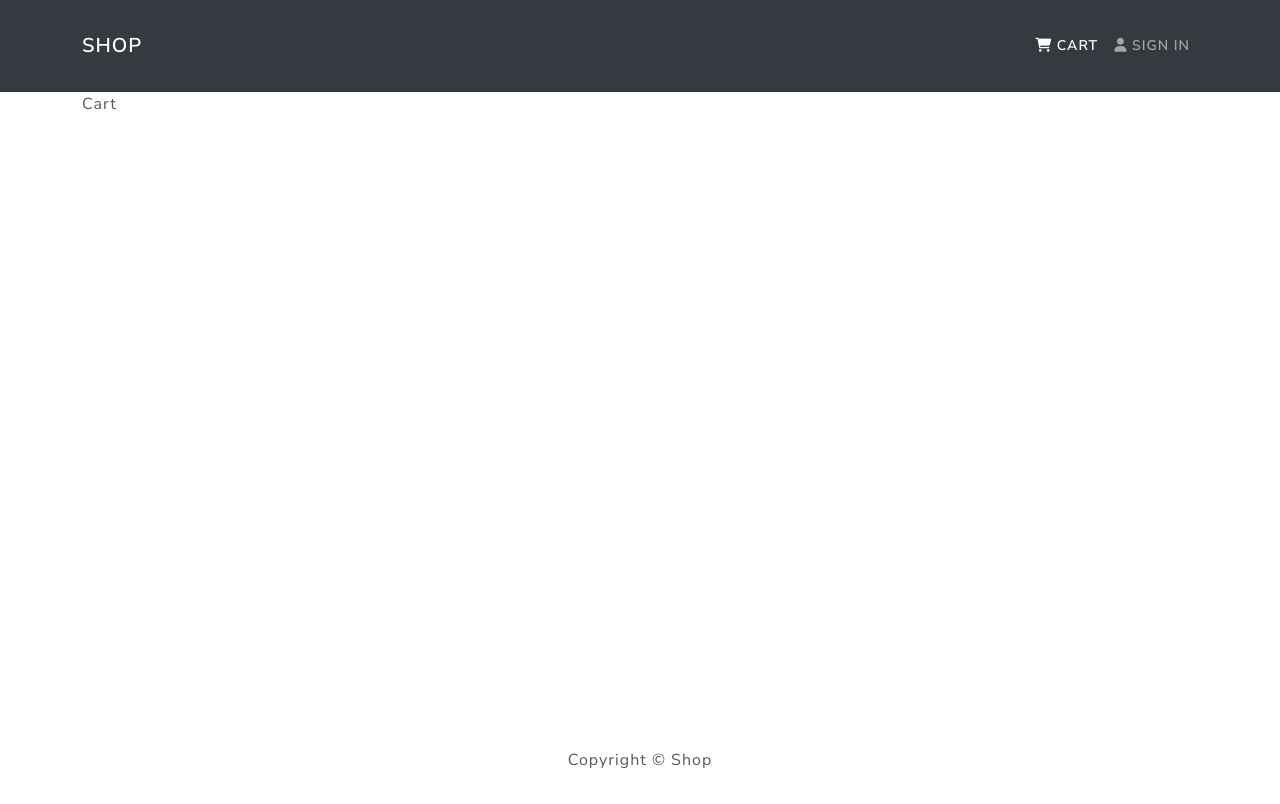
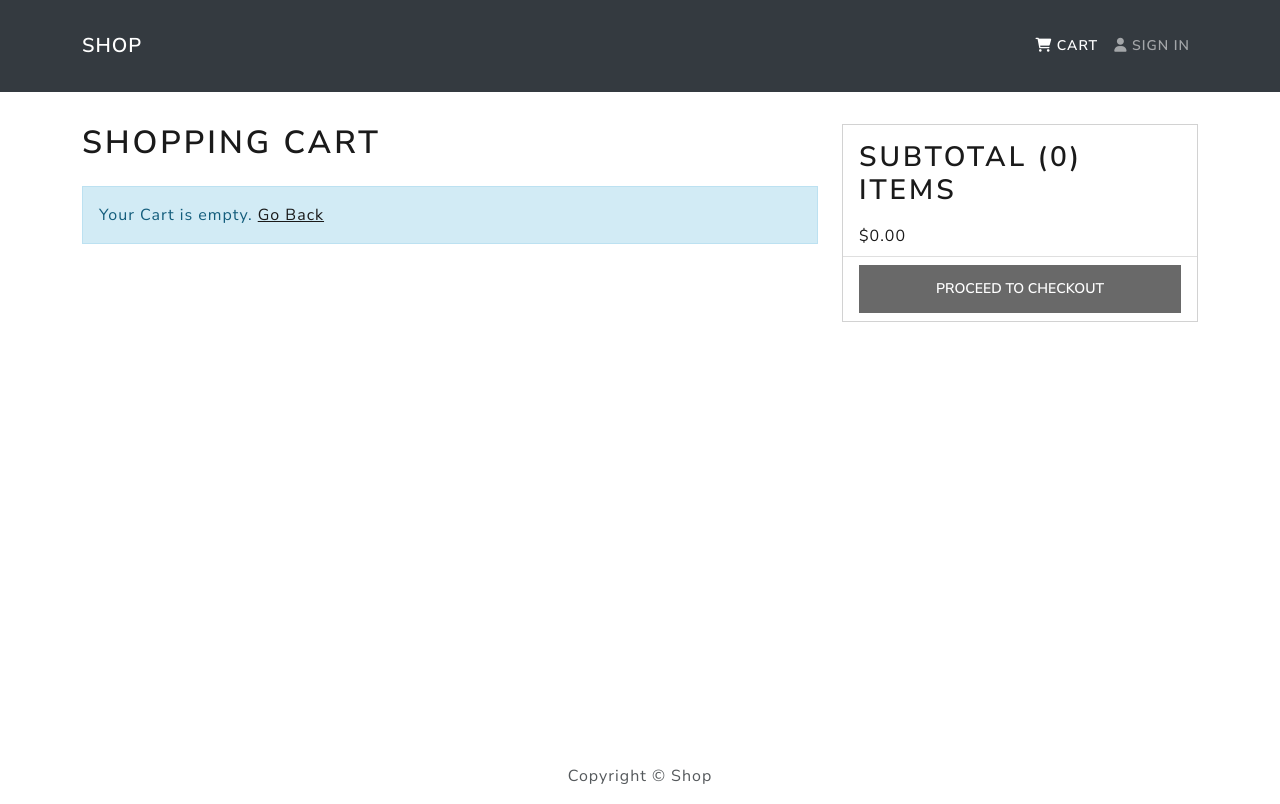
Before and after one commit to SMNAFI/MERN-eCommerce, a React (Create React App) app in the folder client/: page /cart in a window 1280 px wide. Built offline with nearby package versions, Linux system fonts and the light colour scheme.

Commit message:
cart page to checkout

```diff
--- a/client/src/components/Product.js
+++ b/client/src/components/Product.js
@@ -10,7 +10,7 @@
         <Card.Img variant='top' src={product.image} />
       </Link>
       <Card.Body>
-        <Link to={`/product/${product._id}`}>
+        <Link style={{ textDecoration: 'none' }} to={`/product/${product._id}`}>
           <Card.Title as='div'>
             <strong>{product.name}</strong>
           </Card.Title>
--- a/client/src/index.css
+++ b/client/src/index.css
@@ -1,3 +1,17 @@
 main {
   min-height: 80vh;
 }
+
+h1 {
+  font-size: 1.8rem;
+  padding: 1rem 0;
+}
+
+h2 {
+  font-size: 1.8rem;
+  padding: 0.5rem 0;
+}
+
+h3 {
+  padding: 1rem 0;
+}
--- a/client/src/pages/CartPage.js
+++ b/client/src/pages/CartPage.js
@@ -1,22 +1,31 @@
 import React, { useEffect } from 'react'
-import { useLocation, useParams } from 'react-router-dom'
+import { Link, useLocation, useParams, useNavigate } from 'react-router-dom'
 import { useDispatch, useSelector } from 'react-redux'
 import { addToCart } from './../actions/cartActions'
+import { Col, Image, ListGroup, Row, Form, Button, Card } from 'react-bootstrap'
+import Message from '../components/Message'
 
 const CartPage = () => {
   const { id } = useParams()
   const location = useLocation()
+  const navigate = useNavigate()
 
   // location.serach = '?qty=1'
   const qty = location.search ? Number(location.search.split('=')[1]) : 1
-
-  // console.log(id, qty)
 
   const dispatch = useDispatch()
 
   const cart = useSelector((state) => state.cart)
   const { cartItems } = cart
-  console.log(cartItems)
+  // console.log(cartItems)
+
+  const removeFromCartHandler = (id) => {
+    console.log(id, 'removed')
+  }
+
+  const checkoutHandler = () => {
+    navigate('/login?redirect=shipping')
+  }
 
   useEffect(() => {
     if (id) {
@@ -24,7 +33,92 @@
     }
   }, [dispatch, id, qty])
 
-  return <div>Cart</div>
+  return (
+    <Row className='mt-3'>
+      <Col md={8}>
+        <h1>Shopping Cart</h1>
+        {cartItems.length === 0 ? (
+          <Message>
+            Your Cart is empty. <Link to='/'>Go Back</Link>
+          </Message>
+        ) : (
+          <ListGroup variant='flush'>
+            {cartItems.map((item) => (
+              <ListGroup.Item key={item.product}>
+                <Row>
+                  <Col md={2}>
+                    <Image src={item.image} alt={item.name} fluid rounded />
+                  </Col>
+                  <Col md={3}>
+                    <Link
+                      style={{ textDecoration: 'none' }}
+                      to={`/product/${item.product}`}
+                    >
+                      {item.name}
+                    </Link>
+                  </Col>
+                  <Col md={2}>${item.price}</Col>
+                  <Col md={2}>
+                    <Form.Control
+                      as='select'
+                      value={item.qty}
+                      onChange={(e) =>
+                        dispatch(
+                          addToCart(item.product, Number(e.target.value))
+                        )
+                      }
+                    >
+                      {[...Array(item.countInStock).keys()].map((x) => (
+                        <option key={x + 1} value={x + 1}>
+                          {x + 1}
+                        </option>
+                      ))}
+                    </Form.Control>
+                  </Col>
+                  <Col md={2}>
+                    <Button
+                      type='button'
+                      variant='light'
+                      onClick={() => removeFromCartHandler(item.product)}
+                    >
+                      <i className='fas fa-trash' />
+                    </Button>
+                  </Col>
+                </Row>
+              </ListGroup.Item>
+            ))}
+          </ListGroup>
+        )}
+      </Col>
+
+      <Col md={4}>
+        <Card className='mt-3'>
+          <ListGroup variant='flush'>
+            <ListGroup.Item>
+              <h2>
+                Subtotal ({cartItems.reduce((acc, item) => acc + item.qty, 0)})
+                items
+              </h2>
+              $
+              {cartItems
+                .reduce((acc, item) => acc + item.qty * item.price, 0)
+                .toFixed(2)}
+            </ListGroup.Item>
+            <ListGroup.Item>
+              <Button
+                type='button'
+                className='w-100'
+                disabled={cartItems.length === 0}
+                onClick={checkoutHandler}
+              >
+                Proceed To Checkout
+              </Button>
+            </ListGroup.Item>
+          </ListGroup>
+        </Card>
+      </Col>
+    </Row>
+  )
 }
 
 export default CartPage
--- a/client/src/pages/ProductPage.js
+++ b/client/src/pages/ProductPage.js
@@ -99,7 +99,8 @@
                       <Col>Qty</Col>
                       <Col>
                         <Form.Select
-                          value={qty}
+                          // value={qty}
+                          aria-label='Default select example'
                           size='sm'
                           onChange={(e) => setQty(e.target.value)}
                         >
```
